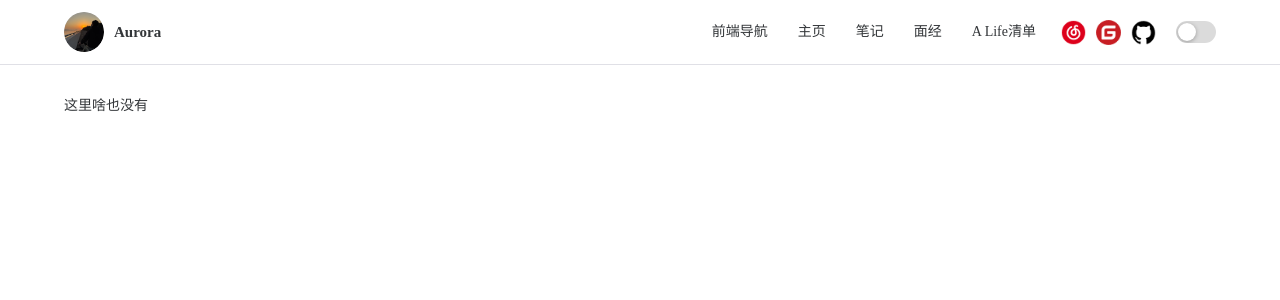
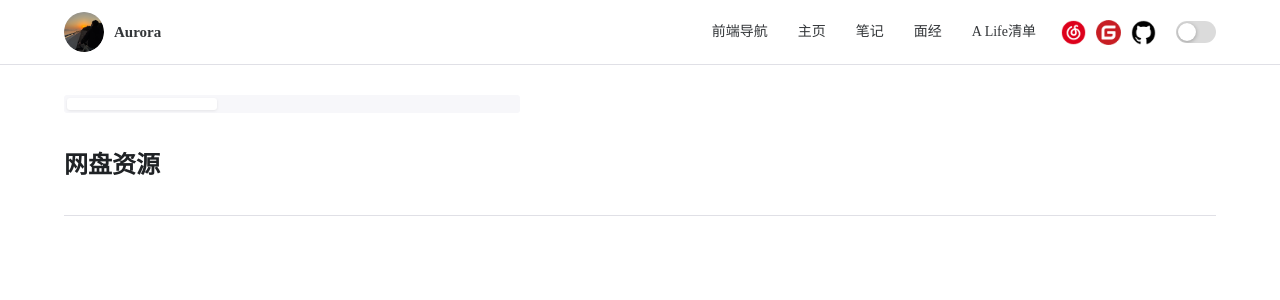
Before and after one commit to yeyongzhi/code-monkey-note, a Vue app: page /code-monkey-note/toolbox in a window 1280 px wide. Shown: the top 300 px of the page. Built offline with nearby package versions, Linux system fonts and the light colour scheme; a web font is replaced by a local one.

Commit message:
feat: 工具箱页面

```diff
--- /dev/null
+++ b/src/components/PageContentGuide/index.vue
@@ -0,0 +1,24 @@
+<script setup lang="ts">
+
+const props = defineProps({
+    data: { type: Array<any>, required: true, default: () => [] }
+})
+
+console.log(props)
+
+</script>
+
+<template>
+    <div class="page_content">
+        <div class="left">
+            <div v-for="(item, index) in data" :key="index">
+                <div class="page_hover_title" :id="'nav_' + item.title">{{ item.title }}</div>
+                <Divider :margin="30" />
+            </div>
+        </div>
+    </div>
+</template>
+
+<style scoped lang="scss">
+
+</style>
--- /dev/null
+++ b/src/data/toolbox/life.json
@@ -0,0 +1,19 @@
+[
+    {
+        "title": "网盘资源",
+        "children": [
+            {
+                "name": "阿里小站",
+                "icon": "",
+                "descriptions": "",
+                "url": ""
+            },
+            {
+                "name": "夸父资源社",
+                "icon": "",
+                "descriptions": "",
+                "url": ""
+            }
+        ]
+    }
+]
--- a/src/pages/home/index.vue
+++ b/src/pages/home/index.vue
@@ -84,7 +84,7 @@ const handleContactClick = (item: any) => {
                 v-for="(item, index) in user_contact_list" :key="'contact' + index">{{ item.name }}</div>
         </div>
         <div class="social flex-start-center">
-            <div :class="`box flex-center-center ${item.key}`" v-for="(item, index) in user_social_list" :key="item.key"
+            <div :class="`box flex-center-center ${item.key}`" v-for="(item) in user_social_list" :key="item.key"
                 @click="gotoSocial(item)">
                 <img :src="social_icon[item.key]" width="30" height="30" />
                 <span style="margin-left: 10px;">{{ item.name }}</span>
--- a/src/pages/toolbox/index.vue
+++ b/src/pages/toolbox/index.vue
@@ -1,9 +1,44 @@
 <script setup lang="ts">
+import { computed, ref, watch } from 'vue'
+import PageContentGuide from '@/components/PageContentGuide/index.vue'
+import LifeList from '@/data/toolbox/life.json'
+
+const tabList = ref([
+    { label: '生活日常', value: 'life', data: LifeList },
+    { label: '学习提效', value: 'study', data: null },
+    { label: '好玩好用', value: 'play', data: null },
+])
+const tabKey = ref<any>('life')
+
+watch(tabKey, (newVal) => {
+    console.log(newVal)
+})
+
+const activeData: any = computed(() => {
+    const result = tabList.value.find(t => {
+        return t.value === tabKey.value
+    })
+    return result ? result.data : []
+})
 
 </script>
 
 <template>
-    <div class="app_container">这里啥也没有</div>
+    <div class="app_container">
+        <div class="tab_container">
+            <n-tabs type="segment" animated v-model="tabKey">
+                <n-tab-pane :name="item.value" :tab="item.label" v-for="(item, index) in tabList" :key="'tab' + index"></n-tab-pane>
+            </n-tabs>
+        </div>
+        <PageContentGuide :data="activeData"/>
+    </div>
 </template>
 
-<style scoped lang="scss"></style>
+<style scoped lang="scss">
+.tab_container {
+    width: fit-content;
+    :deep(.n-tabs-tab) {
+        width: 150px !important;
+    }
+}
+</style>
```
